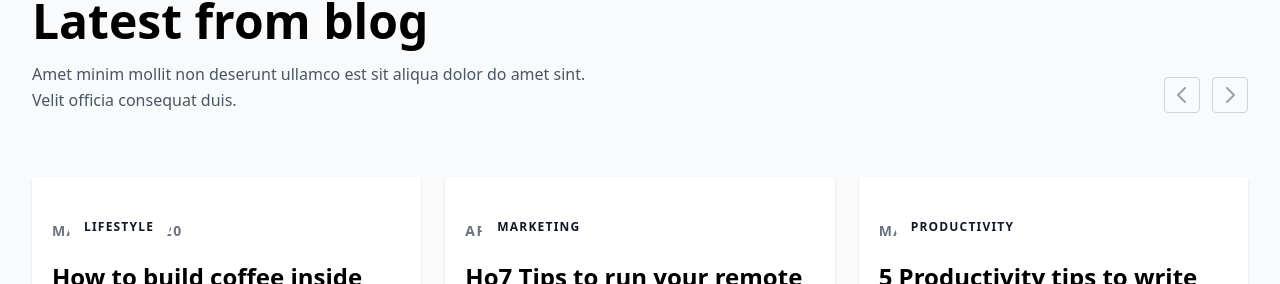
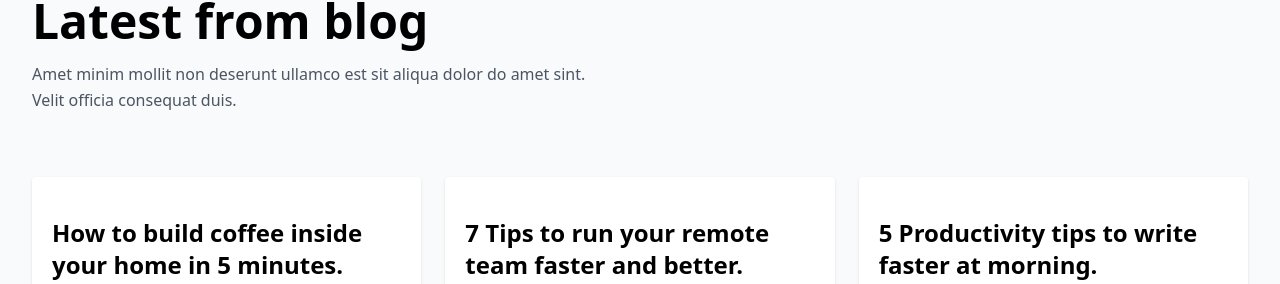
Before and after one commit to mhgamboa/adri-morris, a Next.js app: page / in a window 1280 px wide. Shown: the part 668-952 px from the top of the page. Built offline with nearby package versions, Linux system fonts and the light colour scheme.

Commit message:
Clean up /Blog.tsx to be React complient

```diff
--- a/src/components/index/Blog.tsx
+++ b/src/components/index/Blog.tsx
@@ -12,26 +12,6 @@ export default function Blog() {
               Amet minim mollit non deserunt ullamco est sit aliqua dolor do amet sint. Velit officia consequat duis.
             </p>
           </div>
-
-          <div className="hidden lg:flex lg:items-center lg:space-x-3">
-            <button
-              type="button"
-              className="flex items-center justify-center text-gray-400 transition-all duration-200 bg-transparent border border-gray-300 rounded w-9 h-9 hover:bg-blue-600 hover:text-white focus:bg-blue-600 focus:text-white"
-            >
-              <svg xmlns="http://www.w3.org/2000/svg" className="w-6 h-6" fill="none" viewBox="0 0 24 24" stroke="currentColor">
-                <path stroke-linecap="round" stroke-linejoin="round" stroke-width="2" d="M15 19l-7-7 7-7" />
-              </svg>
-            </button>
-
-            <button
-              type="button"
-              className="flex items-center justify-center text-gray-400 transition-all duration-200 bg-transparent border border-gray-300 rounded w-9 h-9 hover:bg-blue-600 hover:text-white focus:bg-blue-600 focus:text-white"
-            >
-              <svg xmlns="http://www.w3.org/2000/svg" className="w-6 h-6" fill="none" viewBox="0 0 24 24" stroke="currentColor">
-                <path stroke-linecap="round" stroke-linejoin="round" stroke-width="2" d="M9 5l7 7-7 7" />
-              </svg>
-            </button>
-          </div>
         </div>
 
         <div className="grid max-w-md grid-cols-1 gap-6 mx-auto mt-8 lg:mt-16 lg:grid-cols-3 lg:max-w-full">
@@ -45,12 +25,7 @@ export default function Blog() {
                     alt=""
                   /> */}
                 </a>
-
-                <div className="absolute top-4 left-4">
-                  <span className="px-4 py-2 text-xs font-semibold tracking-widest text-gray-900 uppercase bg-white rounded-full"> Lifestyle </span>
-                </div>
               </div>
-              <span className="block mt-6 text-sm font-semibold tracking-widest text-gray-500 uppercase"> March 21, 2020 </span>
               <p className="mt-5 text-2xl font-semibold">
                 <a href="#" title="" className="text-black">
                   {" "}
@@ -68,9 +43,9 @@ export default function Blog() {
                 Continue Reading
                 <svg className="w-5 h-5" xmlns="http://www.w3.org/2000/svg" viewBox="0 0 20 20" fill="currentColor">
                   <path
-                    fill-rule="evenodd"
+                    fillRule="evenodd"
                     d="M7.293 14.707a1 1 0 010-1.414L10.586 10 7.293 6.707a1 1 0 011.414-1.414l4 4a1 1 0 010 1.414l-4 4a1 1 0 01-1.414 0z"
-                    clip-rule="evenodd"
+                    clipRule="evenodd"
                   />
                 </svg>
               </a>
@@ -87,16 +62,11 @@ export default function Blog() {
                     alt=""
                   /> */}
                 </a>
-
-                <div className="absolute top-4 left-4">
-                  <span className="px-4 py-2 text-xs font-semibold tracking-widest text-gray-900 uppercase bg-white rounded-full"> Marketing </span>
-                </div>
               </div>
-              <span className="block mt-6 text-sm font-semibold tracking-widest text-gray-500 uppercase"> April 04, 2020 </span>
               <p className="mt-5 text-2xl font-semibold">
                 <a href="#" title="" className="text-black">
                   {" "}
-                  Ho7 Tips to run your remote team faster and better.{" "}
+                  7 Tips to run your remote team faster and better.{" "}
                 </a>
               </p>
               <p className="mt-4 text-base text-gray-600">
@@ -110,9 +80,9 @@ export default function Blog() {
                 Continue Reading
                 <svg className="w-5 h-5" xmlns="http://www.w3.org/2000/svg" viewBox="0 0 20 20" fill="currentColor">
                   <path
-                    fill-rule="evenodd"
+                    fillRule="evenodd"
                     d="M7.293 14.707a1 1 0 010-1.414L10.586 10 7.293 6.707a1 1 0 011.414-1.414l4 4a1 1 0 010 1.414l-4 4a1 1 0 01-1.414 0z"
-                    clip-rule="evenodd"
+                    clipRule="evenodd"
                   />
                 </svg>
               </a>
@@ -129,15 +99,7 @@ export default function Blog() {
                     alt=""
                   /> */}
                 </a>
-
-                <div className="absolute top-4 left-4">
-                  <span className="px-4 py-2 text-xs font-semibold tracking-widest text-gray-900 uppercase bg-white rounded-full">
-                    {" "}
-                    Productivity{" "}
-                  </span>
-                </div>
               </div>
-              <span className="block mt-6 text-sm font-semibold tracking-widest text-gray-500 uppercase"> May 12, 2020 </span>
               <p className="mt-5 text-2xl font-semibold">
                 <a href="#" title="" className="text-black">
                   {" "}
@@ -155,9 +117,9 @@ export default function Blog() {
                 Continue Reading
                 <svg className="w-5 h-5" xmlns="http://www.w3.org/2000/svg" viewBox="0 0 20 20" fill="currentColor">
                   <path
-                    fill-rule="evenodd"
+                    fillRule="evenodd"
                     d="M7.293 14.707a1 1 0 010-1.414L10.586 10 7.293 6.707a1 1 0 011.414-1.414l4 4a1 1 0 010 1.414l-4 4a1 1 0 01-1.414 0z"
-                    clip-rule="evenodd"
+                    clipRule="evenodd"
                   />
                 </svg>
               </a>
@@ -171,7 +133,7 @@ export default function Blog() {
             className="flex items-center justify-center text-gray-400 transition-all duration-200 bg-transparent border border-gray-300 rounded w-9 h-9 hover:bg-blue-600 hover:text-white focus:bg-blue-600 focus:text-white"
           >
             <svg xmlns="http://www.w3.org/2000/svg" className="w-6 h-6" fill="none" viewBox="0 0 24 24" stroke="currentColor">
-              <path stroke-linecap="round" stroke-linejoin="round" stroke-width="2" d="M15 19l-7-7 7-7" />
+              <path strokeLinecap="round" strokeLinejoin="round" strokeWidth="2" d="M15 19l-7-7 7-7" />
             </svg>
           </button>
 
@@ -180,7 +142,7 @@ export default function Blog() {
             className="flex items-center justify-center text-gray-400 transition-all duration-200 bg-transparent border border-gray-300 rounded w-9 h-9 hover:bg-blue-600 hover:text-white focus:bg-blue-600 focus:text-white"
           >
             <svg xmlns="http://www.w3.org/2000/svg" className="w-6 h-6" fill="none" viewBox="0 0 24 24" stroke="currentColor">
-              <path stroke-linecap="round" stroke-linejoin="round" stroke-width="2" d="M9 5l7 7-7 7" />
+              <path strokeLinecap="round" strokeLinejoin="round" strokeWidth="2" d="M9 5l7 7-7 7" />
             </svg>
           </button>
         </div>
```
